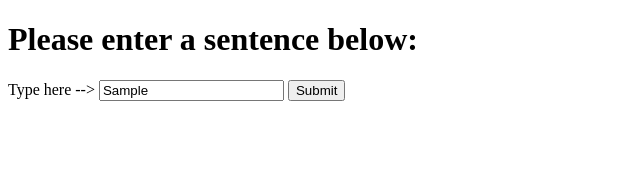
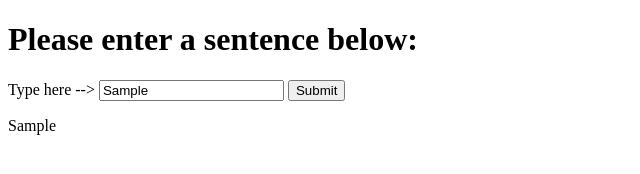
Before and after one commit to hbsullivan/word-play, a plain HTML site: page index.html in a window 1280 px wide. Both pictures are taken after typing "Sample" into the empty fields and a click on the button "Submit". Shown: the full height of the page, 0-640 px from the left. Drawn offline with Linux system fonts and the light colour scheme.

Commit message:
application now takes input, removes words less than three letters, reverses the order of words, and displays it back to user

```diff
--- a/index.html
+++ b/index.html
@@ -12,5 +12,6 @@
     <input id="sentences" type="text" name="sentence">
     <button type="submit" id="btn">Submit</button>
   </form>
+  <p id="newSentence"></p>
 </body>
 </html>
--- a/js/scripts.js
+++ b/js/scripts.js
@@ -1,16 +1,35 @@
-function handleInput(event) {
-  event.preventDefault();
-  const userInput = document.getElementById("sentences").value
-  const userArray = userInput.split(" ");
-  console.log(userArray);
+//Business Logic
 
-  userArray.forEach(function(element) {
+function userInput(text) {
+  userArray = text.split(" ");
+  newArray = [];
+  userArray.forEach(function(element){
+    if (element.length >= 3){
+      newArray.push(element);
+      return newArray
+    }
+  });
 
-  })
+    newArray.reverse();
+    finalArray = newArray.join(" ");
+    return finalArray
 }
 
 
+
+
+
+
+//UI Logic
+
+function gatherInput(event) {
+  event.preventDefault();
+  const sentence = document.getElementById("sentences").value
+
+  document.getElementById("newSentence").innerText = userInput(sentence)
+}
+
 window.addEventListener("load", function() {
- form = document.getElementById("form");
- form.addEventListener("submit", handleInput);
+  const form = document.getElementById("form");
+  form.addEventListener("submit", gatherInput);
 })
```
Also changed, not shown: 1 other file.
